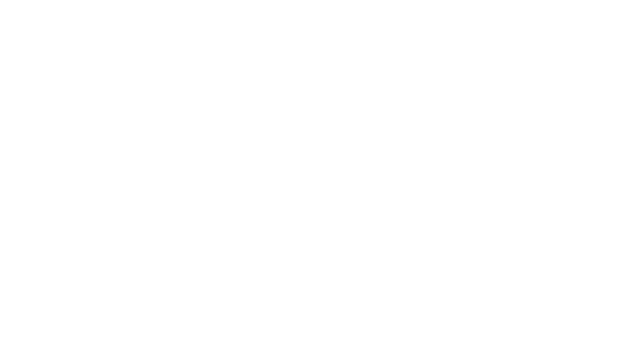
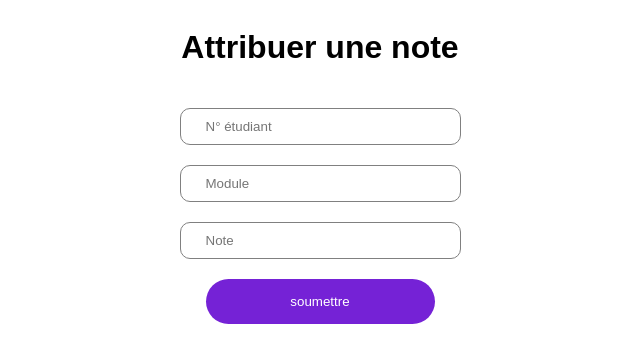
Before and after one commit to BeesyOnGit/hackFestEvent, a React (Vite) app in the folder Frontend/: page /prof/notes in a window 1280 px wide. Shown: the top 362 px of the page, without its empty margins (320-960 px from the left). Built offline with nearby package versions, Linux system fonts and the light colour scheme.

Commit message:
added some pages

```diff
--- /dev/null
+++ b/Frontend/src/App.css
@@ -0,0 +1,20 @@
+.input {
+    border-radius: 10px;
+    padding: 10px 25px;
+    width: 100%;
+    border: 1px grey solid;
+}
+.button {
+    border-radius: 30px;
+    padding: 15px 30px;
+    background-color: #7522d6;
+    color: white;
+    border: none;
+    width: 100%;
+    transition: all 300ms ease-out;
+}
+.button:hover {
+    background-color: #9455db;
+    transition: all 300ms ease-out;
+    cursor: pointer;
+}
--- a/Frontend/src/App.jsx
+++ b/Frontend/src/App.jsx
@@ -1,7 +1,12 @@
 import React from "react";
 import { Route, Routes } from "react-router-dom";
 import Notes from "./Pages/Profs/Notes/Notes";
-import Sidebar from "./Component/SIdeBar/Sidebar.jsx";
+import Sidebar from "./Component/SideBar/Sidebar.jsx";
+import ReservationLab from "./Pages/Profs/Lab/ReservationLab.jsx";
+import Feed from "./Pages/Profs/Feed/Feed.jsx";
+import Prof from "./Pages/Profs/Prof.jsx";
+import "./Index.css";
+import "./App.css";
 
 function App() {
     return (
@@ -20,10 +25,10 @@ function App() {
                     {/* Protected Routes */}
 
                     {/* Prof Dash board */}
-                    <Route path="/prof" element={<></>}>
+                    <Route path="/prof" element={<Prof />}>
                         <Route path="notes" element={<Notes />} />
-                        <Route path="reservation-lab" element={<></>} />
-                        <Route path="feed" element={<></>} />
+                        <Route path="reservation-lab" element={<ReservationLab />} />
+                        <Route path="feed" element={<Feed />} />
                     </Route>
 
                     {/* student Dash board */}
--- /dev/null
+++ b/Frontend/src/Index.css
@@ -0,0 +1,3 @@
+:root {
+    font-family: Arial, Helvetica, sans-serif;
+}
--- a/Frontend/src/MiddelWear/apiMiddleWear.js
+++ b/Frontend/src/MiddelWear/apiMiddleWear.js
@@ -14,3 +14,27 @@ export const autUserVerif = async () => {
         console.log("🚀 ~ file: apiMiddleWear.js:5 ~ autUserVerif ~ error:", error);
     }
 };
+export const addNote = async (body) => {
+    try {
+        const res = await axios.post(`${url}/note`, body, { headers: { authauthorizationtoken: tok } });
+
+        if (!res) {
+            return console.log("no response received");
+        }
+        return res.data;
+    } catch (error) {
+        console.log("🚀 ~ file: apiMiddleWear.js:26 ~ addNote ~ error:", error);
+    }
+};
+export const getNote = async (body) => {
+    try {
+        const res = await axios.get(`${url}/note`, { headers: { authauthorizationtoken: tok } });
+
+        if (!res) {
+            return console.log("no response received");
+        }
+        return res.data;
+    } catch (error) {
+        console.log("🚀 ~ file: apiMiddleWear.js:26 ~ addNote ~ error:", error);
+    }
+};
--- a/Frontend/src/Pages/Profs/Notes/Notes.jsx
+++ b/Frontend/src/Pages/Profs/Notes/Notes.jsx
@@ -1,7 +1,58 @@
-import React from "react";
+import React, { useState } from "react";
+import { addNote } from "../../../MiddelWear/ApiMiddleWear.js";
 
 function Notes() {
-    return <div>Notes</div>;
+    const [note, setNote] = useState({});
+
+    const onChange = (e) => {
+        const tmp = { ...note, [e.target.name]: e.target.value };
+        setNote(tmp);
+    };
+
+    const submitForm = async () => {
+        try {
+            if (!note) {
+                return alert("remplissez d'abord le formulaire");
+            }
+            const res = await addNote(note);
+
+            if (!res) {
+                return alert("probléme avec le serveur");
+            }
+            const { data } = res;
+            const { code } = data;
+            if (code != "34") {
+                return alert(code);
+            }
+            alert();
+        } catch (error) {
+            console.log("🚀 ~ file: Notes.jsx:15 ~ submitForm ~ error:", error);
+        }
+    };
+
+    return (
+        <div
+            style={{
+                width: "100%",
+                height: "100%",
+                display: "flex",
+                justifyContent: "center",
+                alignItems: "center",
+                flexDirection: "column",
+                gap: "20px",
+            }}
+        >
+            <h1>Attribuer une note</h1>
+            <div style={{ display: "flex", justifyContent: "center", alignItems: "center", flexDirection: "column", gap: "20px" }}>
+                <input className="input" type="text" name="target" placeholder="N° étudiant" onChange={onChange} />
+                <input className="input" type="text" name="module" placeholder="Module" onChange={onChange} />
+                <input className="input" type="number" name="note" placeholder="Note" onChange={onChange} />
+                <button className="button" onClick={submitForm}>
+                    soumettre
+                </button>
+            </div>
+        </div>
+    );
 }
 
 export default Notes;
--- /dev/null
+++ b/Frontend/src/Pages/Profs/Prof.jsx
@@ -0,0 +1,12 @@
+import React from "react";
+import { Outlet } from "react-router-dom";
+
+function Prof(props) {
+    return (
+        <div>
+            <Outlet />
+        </div>
+    );
+}
+
+export default Prof;
--- a/Frontend/src/Routes/RouteProtection.jsx
+++ b/Frontend/src/Routes/RouteProtection.jsx
@@ -1,8 +1,9 @@
 import React, { useEffect, useState } from "react";
 import axios from "axios";
 import { Navigate, useLocation, useNavigate } from "react-router-dom";
-import { autUserVerif } from "../MiddleWear/ApiMiddleWear";
+// import { autUserVerif } from "../MiddleWear/ApiMiddleWear";
 import { Contexts } from "../Contexts/Contexts";
+import { autUserVerif } from "../MiddelWear/apiMiddleWear";
 
 function RouteProtection({ children }) {
     const { refresh } = Contexts();
```
